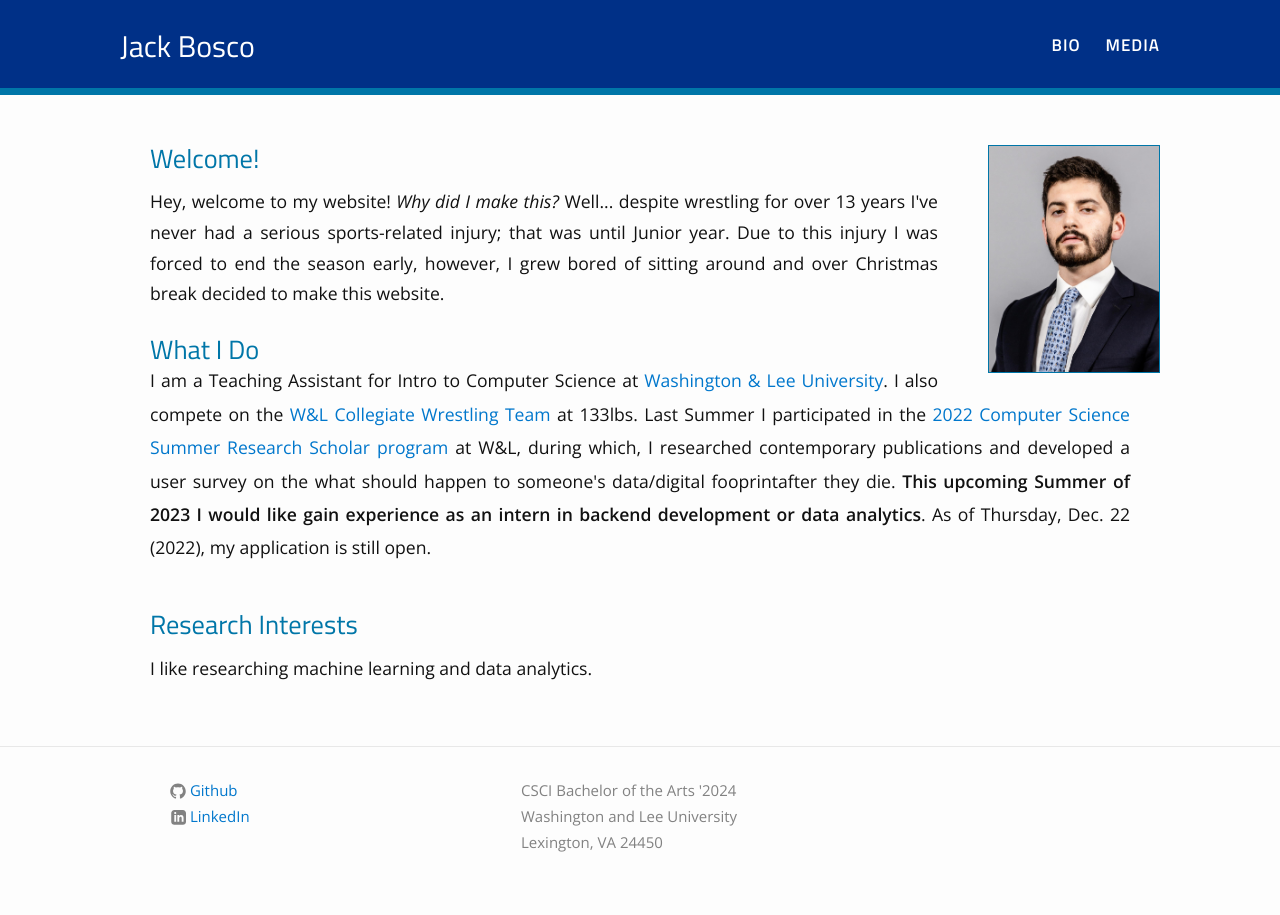
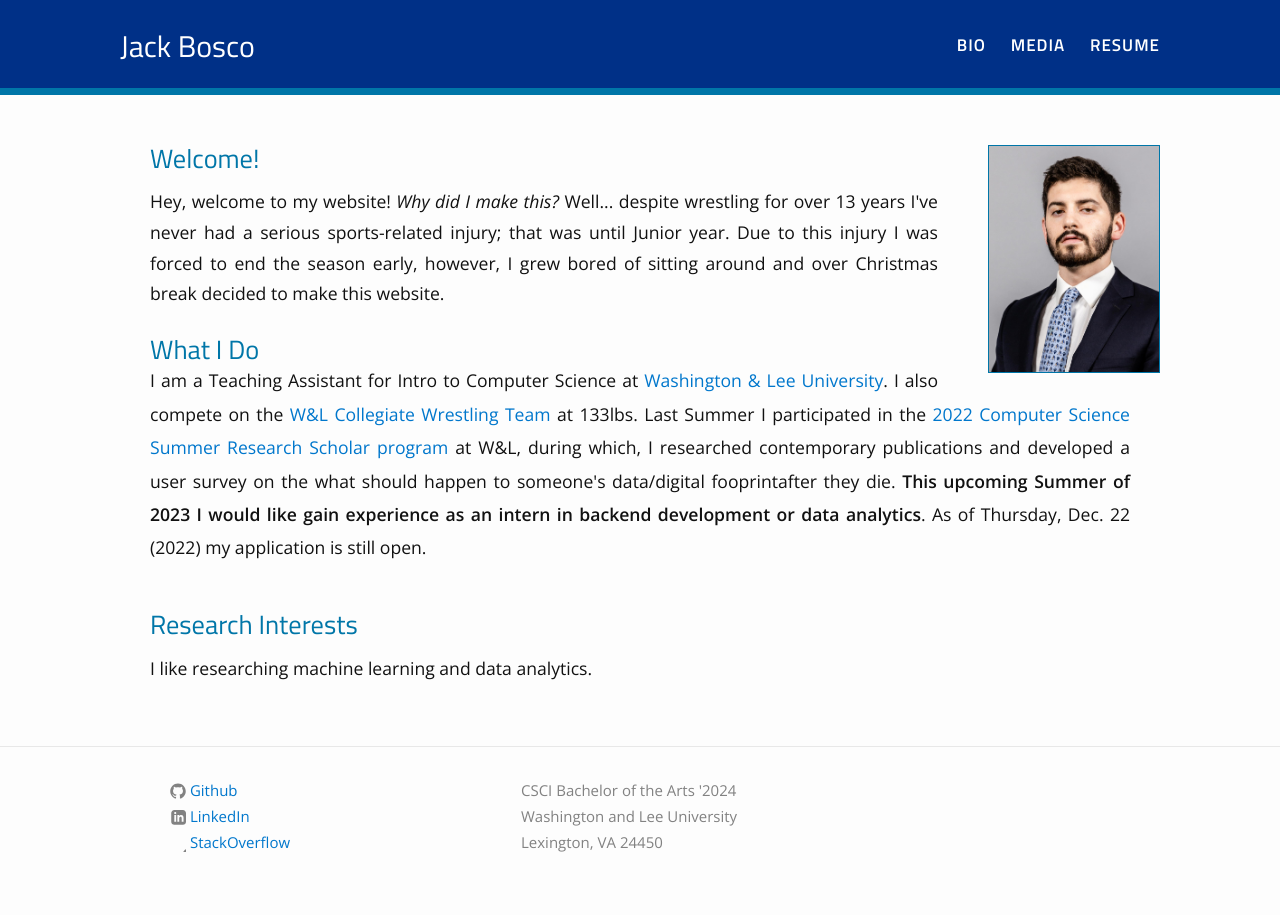
Before and after one commit to JackBosco/Website, a Flask app: page / in a window 1280 px wide. Run offline with Flask 2, Linux system fonts and the light colour scheme.

Commit message:
stackoverflow link

```diff
--- a/app.py
+++ b/app.py
@@ -11,6 +11,10 @@ def home():
 @app.route('/media')
 def media():
     return render_template("media.html")
+
+@app.route('/resume')
+def resume():
+    return redirect(url_for('static', filename='images/resume.pdf'))
 
 
 # def get_db_connection(database):
--- a/templates/index.html
+++ b/templates/index.html
@@ -34,7 +34,7 @@
         <a href="https://csblog.academic.wlu.edu/2022/06/14/2022-computer-science-summer-research-scholars/">2022 Computer Science Summer Research Scholar program</a>
         at W&amp;L, during which, I researched contemporary publications and developed a user survey on the what should happen to someone's data/digital fooprintafter they die.
         <strong>This upcoming Summer of 2023 I would like gain experience as an intern in backend development or data analytics</strong>.
-        As of {{date}}, my application is still open.
+        As of {{date}} my application is still open.
       </p>
 
       <br>
--- a/templates/layout.html
+++ b/templates/layout.html
@@ -22,6 +22,7 @@
             <ul class="menu">
               <li><a href="{{ url_for('home') }}">Bio</a></li>
               <li><a href="{{ url_for('media') }}">Media</a></li>
+              <li><a href="{{ url_for('resume') }}"target="_blank">Resume</a></li>
             </ul>
           </div>
         </nav>
@@ -49,11 +50,24 @@
                 </a>
               </li>
               <li>
-                <a href="https://www.linkedin.com/in/mohammad-taha-khan-49513581/">
+                <a href="https://www.linkedin.com/in/jack-bosco-67aa36237">
                   <span class="icon  icon--instagram">
                     <svg xmlns="http://www.w3.org/2000/svg" width="24" height="" viewBox="-2 0 26 26"><path d="M19 0h-14c-2.761 0-5 2.239-5 5v14c0 2.761 2.239 5 5 5h14c2.762 0 5-2.239 5-5v-14c0-2.761-2.238-5-5-5zm-11 19h-3v-11h3v11zm-1.5-12.268c-.966 0-1.75-.79-1.75-1.764s.784-1.764 1.75-1.764 1.75.79 1.75 1.764-.783 1.764-1.75 1.764zm13.5 12.268h-3v-5.604c0-3.368-4-3.113-4 0v5.604h-3v-11h3v1.765c1.396-2.586 7-2.777 7 2.476v6.759z"></path></svg>
                   </span>
                   <span class="username"> LinkedIn</span>
+                </a>
+              </li>
+              <li>
+                <a href="https://stackoverflow.com/users/17294259/jack-bosco">
+                  <span class="icon icon--stackoverflow">
+                    <svg viewBox="0 0 16 16">
+                      <g fill="none">
+                      <path xmlns="http://www.w3.org/2000/svg" fill="#BCBBBB" d="M26 41v-9h4v13H0V32h4v9"/>
+                      <path xmlns="http://www.w3.org/2000/svg" fill="#F48024" d="M23.09 33.99l.7-2.95-16.11-3.35L7 31l16.09 2.99zM9.1 23.2l15 7 1.4-3-15-7-1.4 3zm4.2-7.4L26 26.4l2.1-2.5-12.7-10.6-2.1 2.5zM21.5 8l-2.7 2 9.9 13.3 2.7-2L21.5 8zM7 38h16v-3H7v3z"/>
+                      </g>
+                    </svg>
+                  </span>
+                  <span class="username"> StackOverflow</span>
                 </a>
               </li>
             </ul>
```
Also changed, not shown: 1 other file.
